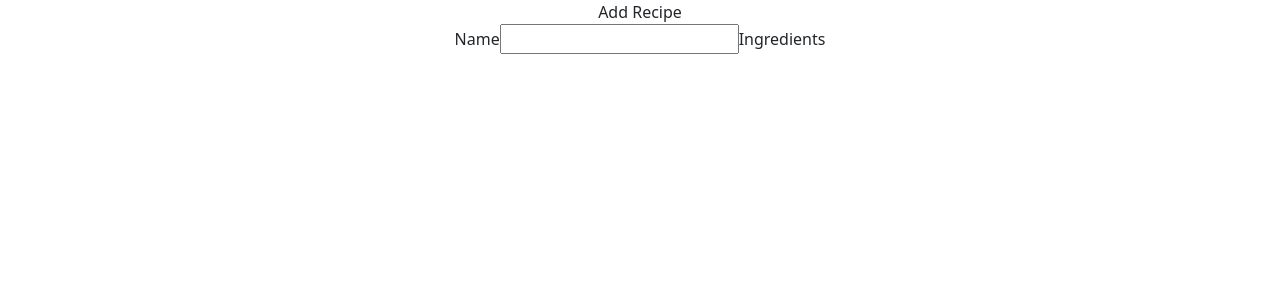
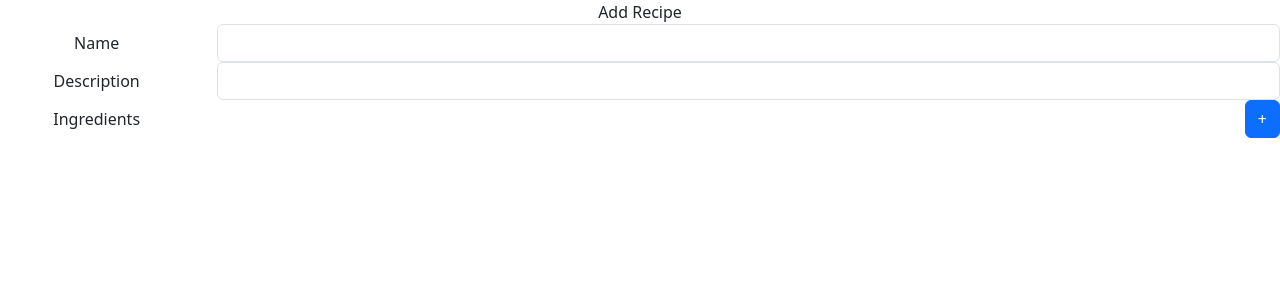
Before and after one commit to mattbutcher-swe/shop, a React (Create React App) app in the folder frontend/: page /recipes/add in a window 1280 px wide. Shown: the top 300 px of the page. Built offline with nearby package versions, Linux system fonts and the light colour scheme.

Commit message:
WIP - building out add recipe form

```diff
--- a/frontend/src/AddRecipe.js
+++ b/frontend/src/AddRecipe.js
@@ -4,13 +4,37 @@ function AddRecipe() {
   return (
     <div className="App">
       Add Recipe
-      <form>
-        Name
-        <input type="text" name="name"></input>
-        Ingredients
-      </form>
+        <form>
+          <div className="form-group row">
+            <label htmlFor="staticEmail" className="col-sm-2 col-form-label">Name</label>
+            <div className="col-sm-10">
+              <input type="text" className="form-control" id="name"/>
+            </div>
+          </div>
+          <div className="form-group row">
+            <label htmlFor="inputPassword" className="col-sm-2 col-form-label">Description</label>
+            <div className="col-sm-10">
+              <input type="password" className="form-control" id="description"/>
+            </div>
+          </div>
+          <div className="form-group row">
+            <label htmlFor="inputPassword" className="col-sm-2 col-form-label">Ingredients</label>
+            <div className="col-sm-10 d-flex justify-content-end">
+              <button type="button" onClick={appendNewIngredientInput} className="btn btn-primary">+</button>
+            </div>
+          </div>
+          <div id='ingredients'>
+          </div>
+        </form>
     </div>
   );
 }
 
+function appendNewIngredientInput() {
+  const ingredientsDiv = document.getElementById('ingredients');
+  const test = document.createElement('p');
+  test.innerHTML = "test";
+  ingredientsDiv.appendChild(test);
+}
+
 export default AddRecipe;
```
